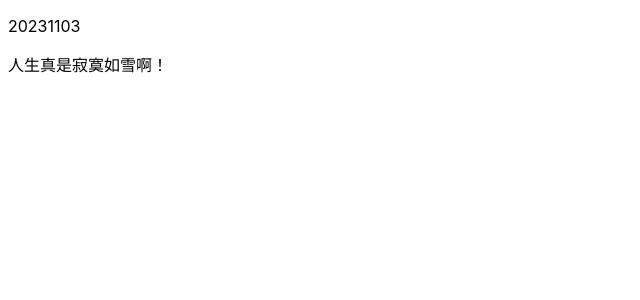
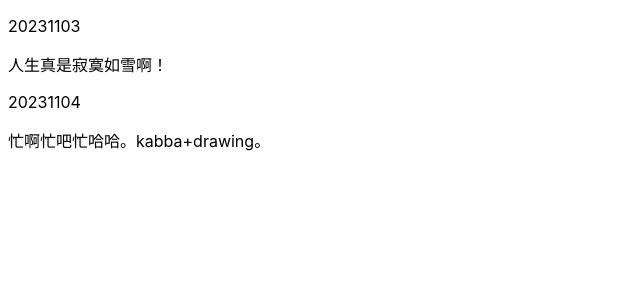
Before and after one commit to memorycancel/blog, a Jekyll site: the page built from index.md, in a window 1280 px wide. Shown: the top 300 px of the page, without its empty margins (0-640 px from the left). Built offline with Jekyll 4.4.1, drawn with Linux system fonts in a browser that asks for light colours.

Commit message:
Update 20231104

```diff
--- a/index.md
+++ b/index.md
@@ -6,3 +6,7 @@ title: "汤米的博客"
 20231103
 
 人生真是寂寞如雪啊！
+
+20231104
+
+忙啊忙吧忙哈哈。kabba+drawing。
```
